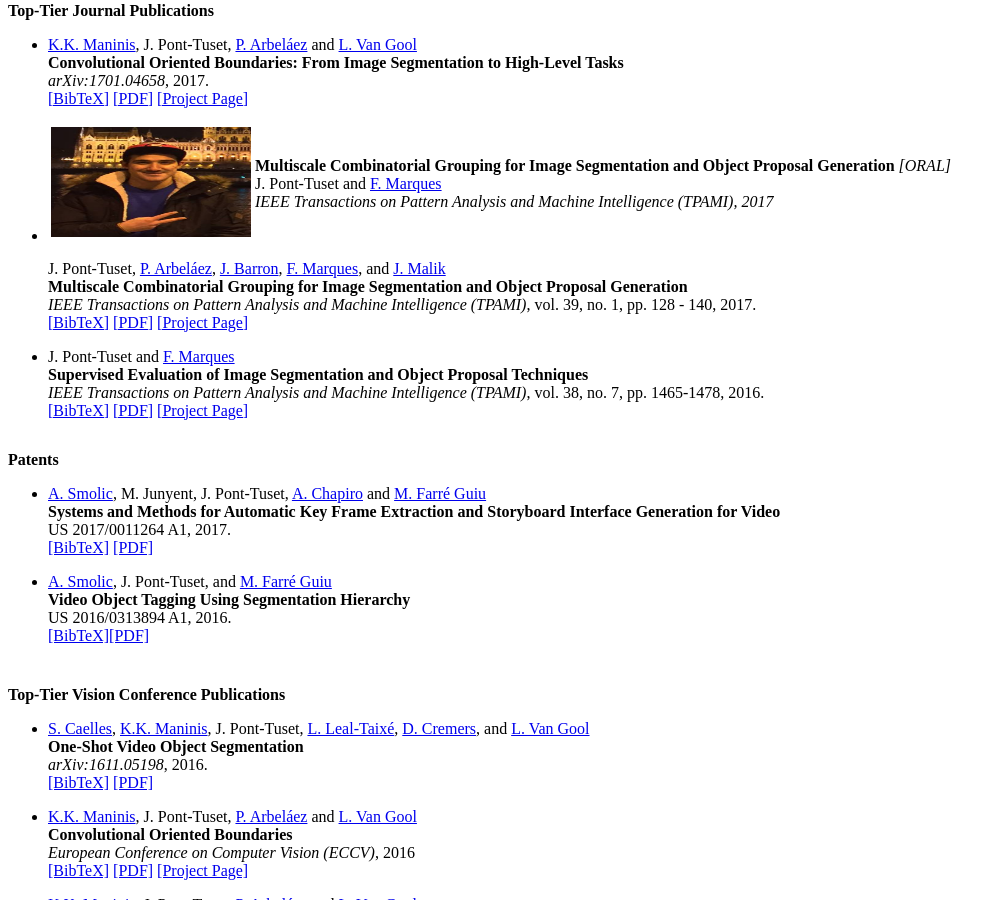
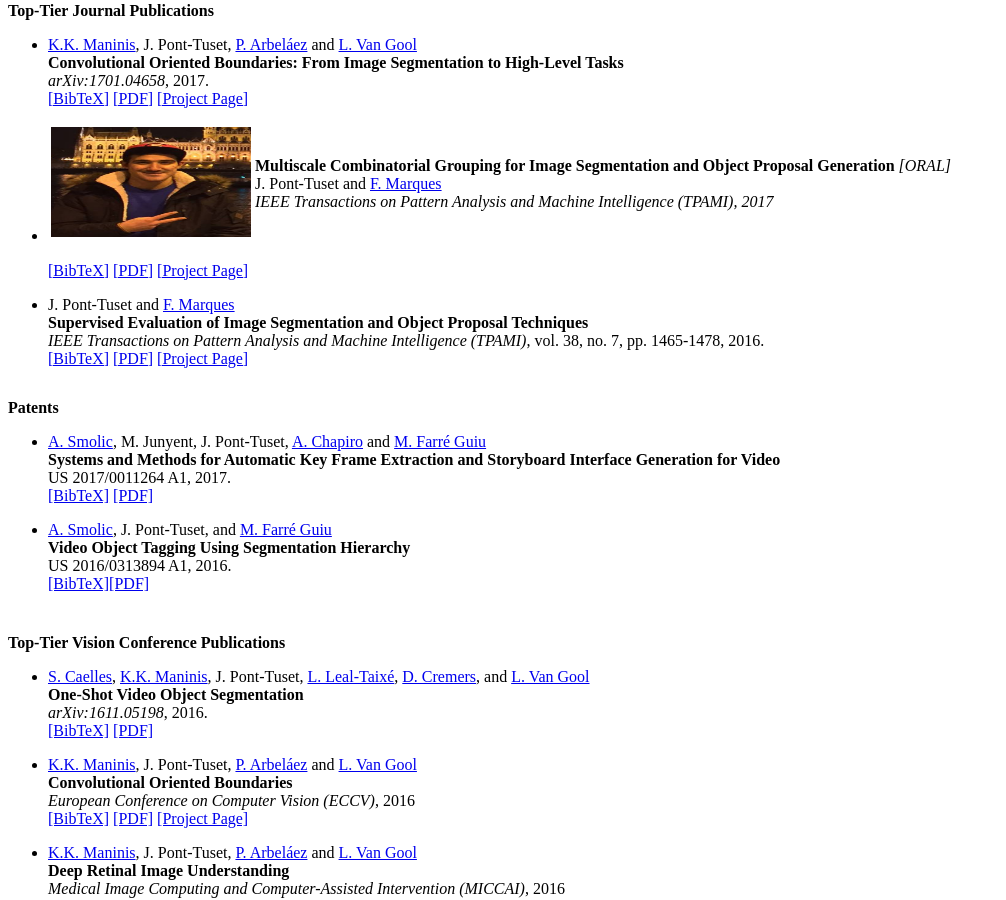
Before and after one commit to ardasnck/ardasnck.github.io, a Jekyll site: the page built from publications.md, in a window 1280 px wide and 900 px high, scrolled down 848 px. Shown: the whole window, without its empty margins (0-1006 px from the left). Built offline with Jekyll 4.4.1, drawn with Linux system fonts in a browser that asks for light colours; nearby versions of some CDN libraries.

Commit message:
Update publications.html

```diff
--- a/_layouts/publications.html
+++ b/_layouts/publications.html
@@ -109,7 +109,7 @@ div.bibtex pre { font-size: 75%; overflow: auto;  width: 100%; padding: 0em 0em;
 
 
     <!-- Item: Pont-Tuset2017 -->
-    <li >
+    <li ><p>
 	 <div>
     <table>
         <tr>
@@ -128,16 +128,6 @@ div.bibtex pre { font-size: 75%; overflow: auto;  width: 100%; padding: 0em 0em;
         </tr>
     </table>
   </div>
-	<p>
-    J. Pont-Tuset, <a href="https://biomedicalcomputervision.uniandes.edu.co" target="_blank">P. Arbeláez</a>, <a href="http://www.cs.berkeley.edu/~barron/" target="_blank">J. Barron</a>, <a href="https://imatge.upc.edu/web/ferran" target="_blank">F. Marques</a>, and <a href="http://www.cs.berkeley.edu/~malik/" target="_blank">J. Malik</a>
-    <br><b>Multiscale Combinatorial Grouping for Image Segmentation and Object Proposal Generation</b><br>
-<i>IEEE Transactions on Pattern Analysis and Machine Intelligence (TPAMI)</i>,
-vol. 39,
-no. 1,
-pp. 128 - 140,
-
-2017.
-
 <br />
     <a href="javascript:toggleBibtex('Pont-Tuset2017')">[BibTeX]</a>
     <a href="http://ieeexplore.ieee.org/document/7423791/" target="_blank">[PDF]</a> <a href="http://www.eecs.berkeley.edu/Research/Projects/CS/vision/grouping/mcg/" target="_blank">
```
